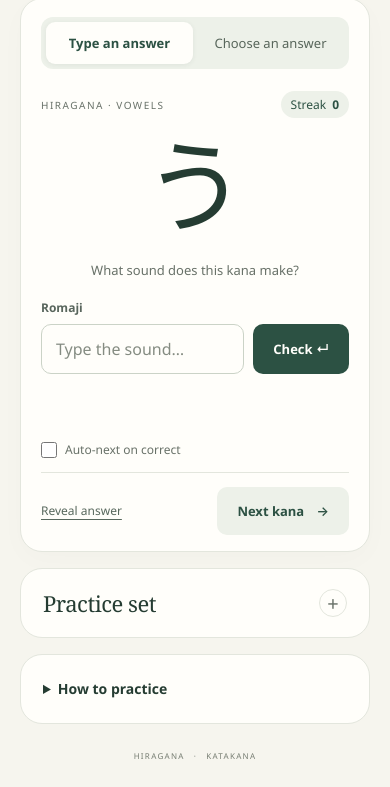
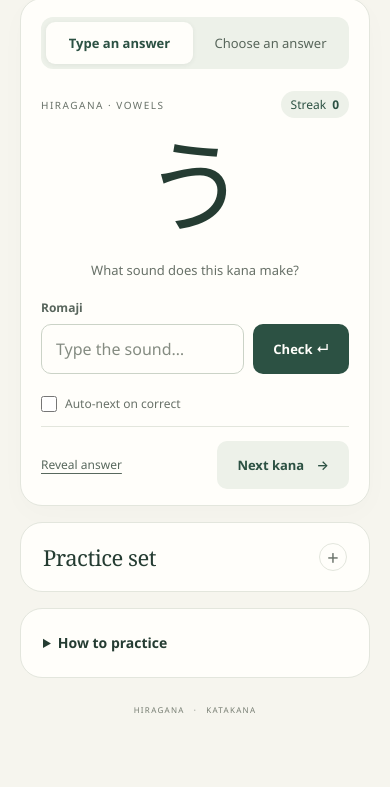
Before and after one commit to ta457/kana-grinding, a plain HTML site: page index.html in a window 390 px wide. Shown: the part 80-867 px from the top of the page. After the commit the page ends 844 px from the top, so only its background shows below. Drawn offline with Linux system fonts and the light colour scheme.

Commit message:
Fix mobile feedback spacing and review bar padding

```diff
--- a/styles.css
+++ b/styles.css
@@ -234,7 +234,7 @@ h1 {
   justify-content: space-between;
   gap: 0 12px;
   margin-top: 12px;
-  padding: 0 12px;
+  padding: 8px 12px;
   border-radius: 10px;
   background: var(--tint);
   color: var(--green);
@@ -716,6 +716,11 @@ footer {
     padding: 18px 20px 16px;
   }
 
+  .feedback:empty {
+    min-height: 0;
+    margin: 0;
+  }
+
   .question {
     padding: 22px 0 18px;
   }
```
